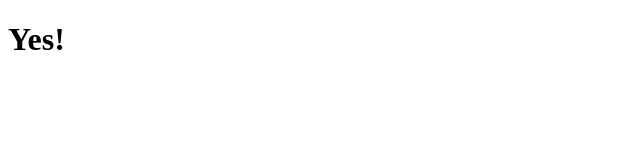
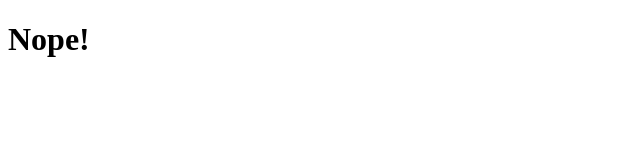
Before and after one commit to ReeceCook/ReeceCook.github.io, a plain HTML site: page index.html in a window 1280 px wide. Shown: the full height of the page, 0-640 px from the left. Drawn offline with Linux system fonts and the light colour scheme.

Commit message:
Update index.html

```diff
--- a/index.html
+++ b/index.html
@@ -1,6 +1,6 @@
 <!DOCTYPE html>
 <html>
 <body>
-<h1>Yes!</h1>
+<h1>Nope!</h1>
 </body>
 </html>
```
